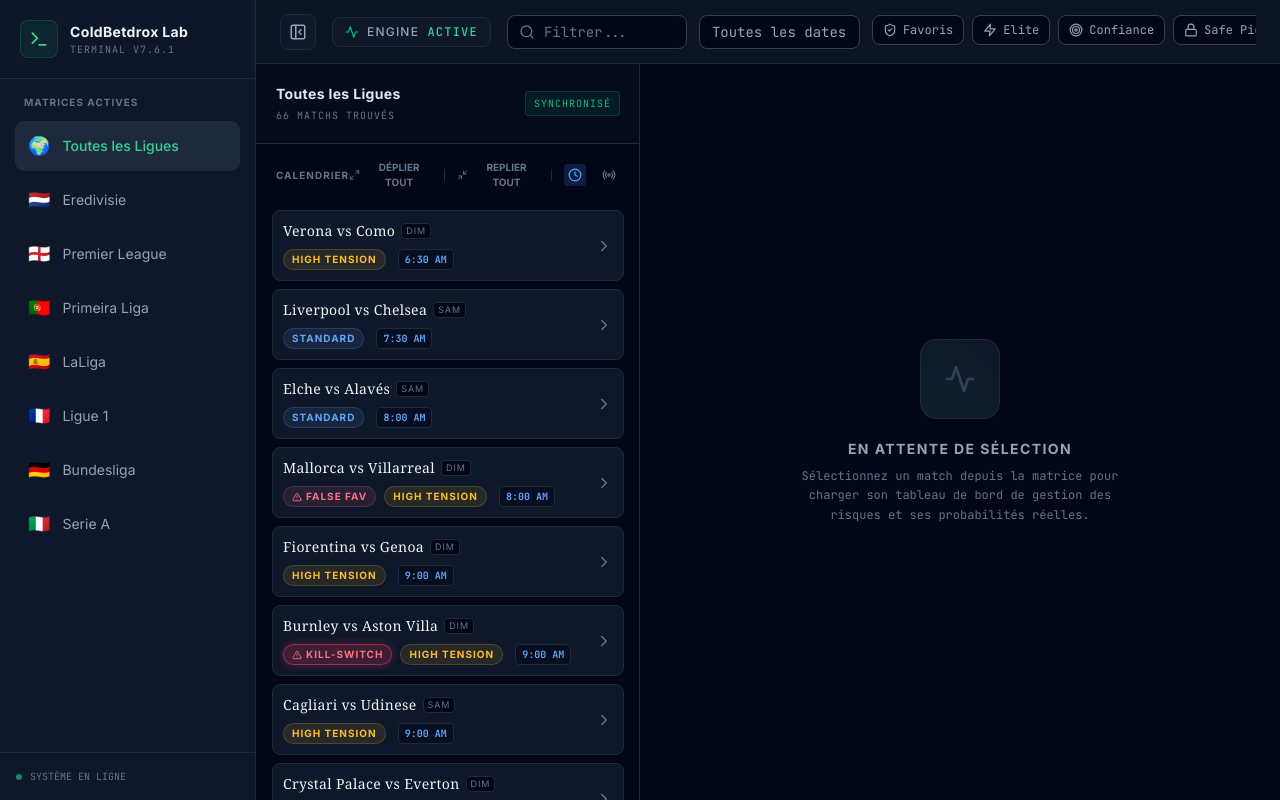
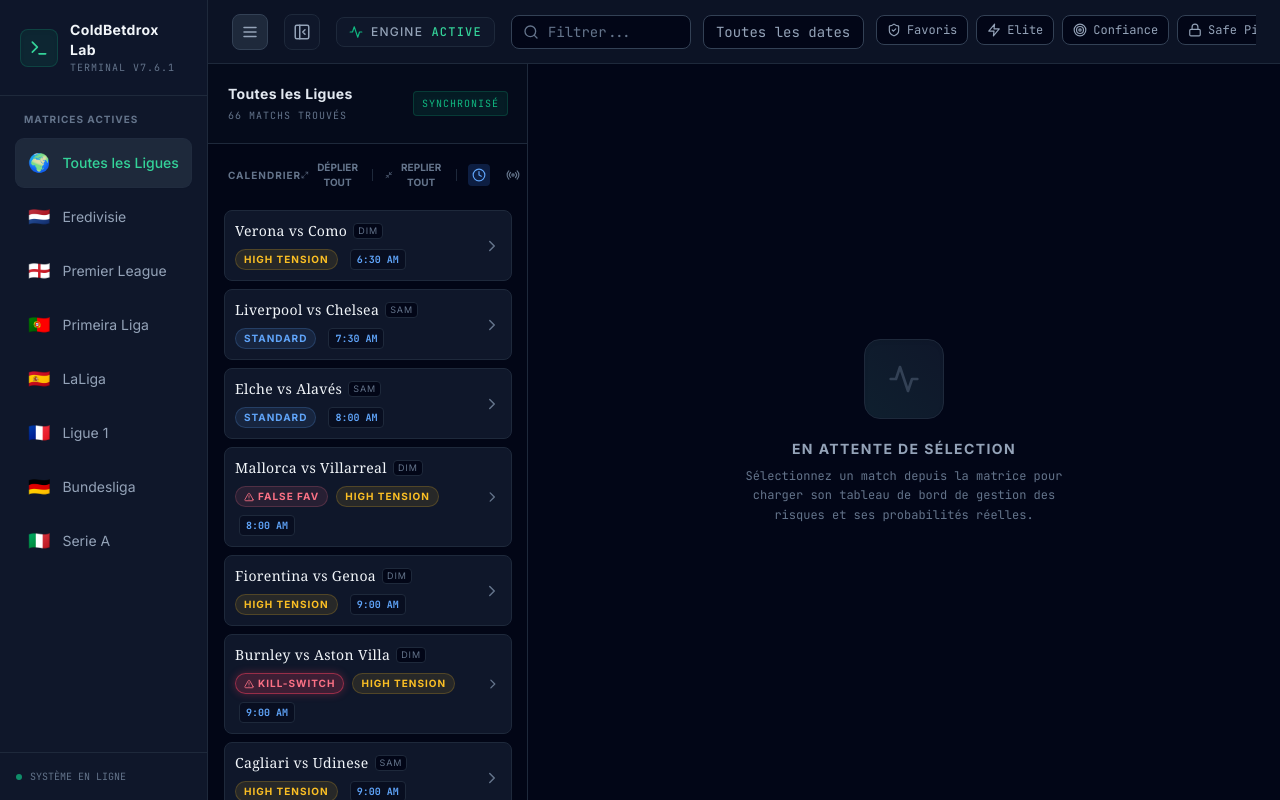
Before and after one commit to jnronelemile/betting-matrix-ui, a React (Vite) app: page / in a window 1280 px wide. Built offline with nearby package versions, Linux system fonts and the light colour scheme.

Commit message:
Finalize UI navigation rules and fix sidebar auto-hide logic

```diff
--- a/src/App.jsx
+++ b/src/App.jsx
@@ -22,7 +22,7 @@ export default function App() {
   const [error, setError] = useState(null);
   const [searchQuery, setSearchQuery] = useState('');
   const [selectedMatch, setSelectedMatch] = useState(null);
-  const [sidebarOpen, setSidebarOpen] = useState(false);
+  const [sidebarOpen, setSidebarOpen] = useState(typeof window !== 'undefined' ? window.innerWidth >= 1024 : false);
   const [matchListOpen, setMatchListOpen] = useState(true);
   const [showTrueFavorites, setShowTrueFavorites] = useState(false);
   const [showSuperSignals, setShowSuperSignals] = useState(false);
@@ -219,12 +219,14 @@ export default function App() {
         />
       )}
 
-      {/* Sidebar */}
+      {/* Sidebar (Leagues Menu) */}
       <aside className={`
-        fixed lg:static inset-y-0 left-0 z-30
-        w-64 bg-slate-900 border-r border-slate-800 flex flex-col
-        transition-transform duration-300 ease-in-out shadow-2xl lg:shadow-none
-        ${sidebarOpen ? 'translate-x-0' : '-translate-x-full lg:translate-x-0'}
+        fixed lg:static inset-y-0 left-0 z-40
+        bg-slate-900 border-slate-800 flex flex-col
+        transition-all duration-300 ease-in-out shadow-2xl lg:shadow-none
+        ${sidebarOpen
+          ? 'translate-x-0 w-52 border-r opacity-100'
+          : '-translate-x-full lg:translate-x-0 w-52 lg:w-0 border-r lg:border-r-0 opacity-100 lg:opacity-0 lg:overflow-hidden'}
       `}>
         <div className="p-5 flex items-center gap-3 border-b border-slate-800 bg-slate-900/50">
           <div className="bg-emerald-500/10 p-2 rounded-lg border border-emerald-500/20 shadow-inner">
@@ -244,8 +246,7 @@ export default function App() {
                 key={league.id}
                 onClick={() => {
                   setSelectedLeague(league);
-                  setSidebarOpen(false);
-                  setMatchListOpen(true);
+                  setMatchListOpen(true); // Ensure match list is open when switching leagues
                 }}
                 className={`
                   flex items-center gap-3 px-3 py-2.5 rounded-lg text-sm transition-all text-left
@@ -275,8 +276,9 @@ export default function App() {
         <header className="h-16 border-b border-slate-800 bg-slate-900/80 backdrop-blur-md flex items-center justify-between px-4 lg:px-6 sticky top-0 z-20">
           <div className="flex items-center gap-4">
             <button
-              className="lg:hidden text-slate-400 hover:text-slate-200 transition-colors bg-slate-800 p-2 rounded-lg border border-slate-700"
-              onClick={() => setSidebarOpen(true)}
+              className="text-slate-400 hover:text-slate-200 transition-colors bg-slate-800 p-2 rounded-lg border border-slate-700"
+              onClick={() => setSidebarOpen(!sidebarOpen)}
+              title={sidebarOpen ? "Masquer les ligues" : "Afficher les ligues"}
             >
               <Menu size={18} />
             </button>
@@ -426,9 +428,9 @@ export default function App() {
           <div className={`
             border-r border-slate-800 flex-col bg-slate-950/50 transition-all duration-300 ease-in-out overflow-hidden shrink-0
             ${selectedMatch ? 'hidden lg:flex' : 'flex'}
-            ${matchListOpen ? 'w-full lg:w-96 opacity-100' : 'w-full lg:w-0 lg:border-r-0 lg:opacity-0'}
+            ${matchListOpen ? 'w-full lg:w-80 opacity-100' : 'w-full lg:w-0 lg:border-r-0 lg:opacity-0'}
           `}>
-            <div className="w-full lg:w-96 flex flex-col h-full min-h-[500px] lg:min-h-0">
+            <div className="w-full lg:w-80 flex flex-col h-full min-h-[500px] lg:min-h-0">
               <div className="p-5 border-b border-slate-800 bg-slate-900/30 flex justify-between items-center shrink-0">
               <div>
                 <h2 className="font-bold text-slate-200 text-sm tracking-wide">{selectedLeague.name}</h2>
@@ -456,9 +458,7 @@ export default function App() {
                   selectedMatch={selectedMatch}
                   onSelectMatch={(match) => {
                     setSelectedMatch(match);
-                    if (window.innerWidth >= 1024) { // Close sidebar on desktop when match is selected
-                      setMatchListOpen(false);
-                    }
+                    setSidebarOpen(false); // Rule: Leagues menu disappears automatically when match is selected
                   }}
                 />
               )}
```
Also changed, not shown: 1 other file (tests, documents, lock files or other folders).
